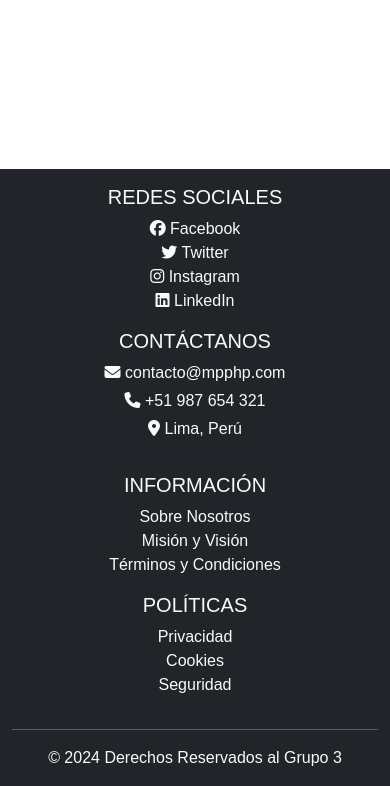
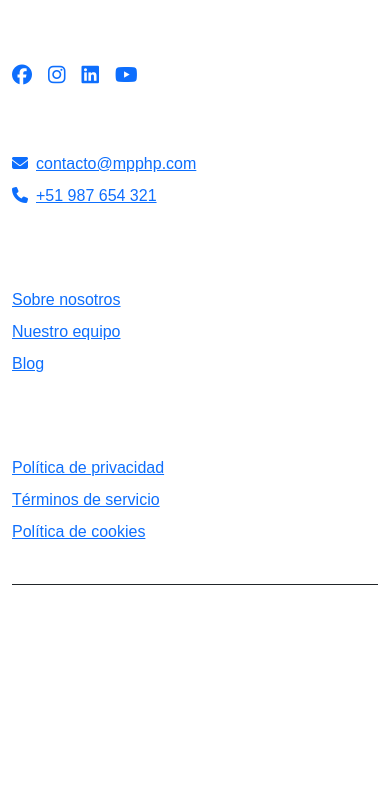
Before and after one commit to LavenderEdit/AppGestorVentas, a PHP site: page / in a window 390 px wide. Shown: the part 58-844 px from the top of the page. Run offline with PHP 8.4, Linux system fonts and the light colour scheme; some libraries are stand-ins or nearby versions.

Commit message:
refactor(footer): rediseñar footer con mejoras visuales y estructura
- Reemplazar diseño antiguo por versión moderna con:
  * Clase CSS personalizada 'custom-footer'
  * Sistema de grid mejorado (col-lg-3 col-md-6)
  * Iconos más grandes (fa-lg)
  * Efectos hover en enlaces
- Reorganizar secciones:
  * 'Conéctate' para redes sociales con disposición horizontal
  * 'Contacto' con enlaces mailto/tel
  * 'Empresa' para información corporativa
  * 'Legal' para documentos legales
- Mejorar elementos interactivos:
  * Enlaces como elementos de lista (semántica mejorada)
  * Estilos consistentes para footer-link
  * Separación visual con border-top
- Actualizar información de copyright:
  * Texto más específico
  * Diseño responsive para línea secundaria
- Eliminar fixed-bottom para mejor flujo de página
- Añadir ID 'contact' para navegación

```diff
--- a/app/views/includes/footerbar.php
+++ b/app/views/includes/footerbar.php
@@ -1,45 +1,81 @@
-<footer class="bg-dark text-light py-3 mt-5 fixed-bottom">
-    <div class="container">
-        <div class="row text-center text-md-start">
+<footer class="custom-footer" id="contact">
+    <div class="container py-4">
+        <div class="row g-4">
             <!-- Redes Sociales -->
-            <div class="col-md-3 mb-3">
-                <h5 class="text-uppercase">Redes Sociales</h5>
-                <a href="#" class="text-light text-decoration-none d-block"><i class="fab fa-facebook"></i> Facebook</a>
-                <a href="#" class="text-light text-decoration-none d-block"><i class="fab fa-twitter"></i> Twitter</a>
-                <a href="#" class="text-light text-decoration-none d-block"><i class="fab fa-instagram"></i>
-                    Instagram</a>
-                <a href="#" class="text-light text-decoration-none d-block"><i class="fab fa-linkedin"></i> LinkedIn</a>
+            <div class="col-lg-3 col-md-6">
+                <h5 class="text-white mb-3">Conéctate</h5>
+                <div class="d-flex gap-3">
+                    <a href="#" class="footer-link">
+                        <i class="fab fa-facebook fa-lg"></i>
+                    </a>
+                    <a href="#" class="footer-link">
+                        <i class="fab fa-instagram fa-lg"></i>
+                    </a>
+                    <a href="#" class="footer-link">
+                        <i class="fab fa-linkedin fa-lg"></i>
+                    </a>
+                    <a href="#" class="footer-link">
+                        <i class="fab fa-youtube fa-lg"></i>
+                    </a>
+                </div>
             </div>
 
             <!-- Contacto -->
-            <div class="col-md-3 mb-3">
-                <h5 class="text-uppercase">Contáctanos</h5>
-                <p class="mb-1"><i class="fas fa-envelope"></i> contacto@mpphp.com</p>
-                <p class="mb-1"><i class="fas fa-phone"></i> +51 987 654 321</p>
-                <p><i class="fas fa-map-marker-alt"></i> Lima, Perú</p>
+            <div class="col-lg-3 col-md-6">
+                <h5 class="text-white mb-3">Contacto</h5>
+                <ul class="list-unstyled">
+                    <li class="mb-2">
+                        <a href="mailto:contacto@mpphp.com" class="footer-link">
+                            <i class="fas fa-envelope me-2"></i>contacto@mpphp.com
+                        </a>
+                    </li>
+                    <li class="mb-2">
+                        <a href="tel:+51987654321" class="footer-link">
+                            <i class="fas fa-phone me-2"></i>+51 987 654 321
+                        </a>
+                    </li>
+                </ul>
             </div>
 
-            <!-- Información -->
-            <div class="col-md-3 mb-3">
-                <h5 class="text-uppercase">Información</h5>
-                <a href="#" class="text-light text-decoration-none d-block">Sobre Nosotros</a>
-                <a href="#" class="text-light text-decoration-none d-block">Misión y Visión</a>
-                <a href="#" class="text-light text-decoration-none d-block">Términos y Condiciones</a>
+            <!-- Enlaces Rápidos -->
+            <div class="col-lg-3 col-md-6">
+                <h5 class="text-white mb-3">Empresa</h5>
+                <ul class="list-unstyled">
+                    <li class="mb-2">
+                        <a href="/about" class="footer-link">Sobre nosotros</a>
+                    </li>
+                    <li class="mb-2">
+                        <a href="/team" class="footer-link">Nuestro equipo</a>
+                    </li>
+                    <li class="mb-2">
+                        <a href="/blog" class="footer-link">Blog</a>
+                    </li>
+                </ul>
             </div>
 
-            <!-- Políticas de Privacidad -->
-            <div class="col-md-3 mb-3">
-                <h5 class="text-uppercase">Políticas</h5>
-                <a href="#" class="text-light text-decoration-none d-block">Privacidad</a>
-                <a href="#" class="text-light text-decoration-none d-block">Cookies</a>
-                <a href="#" class="text-light text-decoration-none d-block">Seguridad</a>
+            <!-- Legal -->
+            <div class="col-lg-3 col-md-6">
+                <h5 class="text-white mb-3">Legal</h5>
+                <ul class="list-unstyled">
+                    <li class="mb-2">
+                        <a href="/privacy" class="footer-link">Política de privacidad</a>
+                    </li>
+                    <li class="mb-2">
+                        <a href="/terms" class="footer-link">Términos de servicio</a>
+                    </li>
+                    <li class="mb-2">
+                        <a href="/cookies" class="footer-link">Política de cookies</a>
+                    </li>
+                </ul>
             </div>
         </div>
 
-        <hr class="bg-light">
-
-        <div class="text-center">
-            <p class="mb-0">&copy; 2024 Derechos Reservados al Grupo 3</p>
+        <!-- Derechos de autor -->
+        <div class="text-center mt-4 pt-3 border-top border-dark">
+            <p class="mb-0 small text-white fw-bold">
+                © 2024 MP-PHP. Todos los derechos reservados.
+                <span class="d-block d-md-inline mt-2 mt-md-0">Desarrollado por Grupo 3</span>
+            </p>
         </div>
     </div>
 </footer>
```
